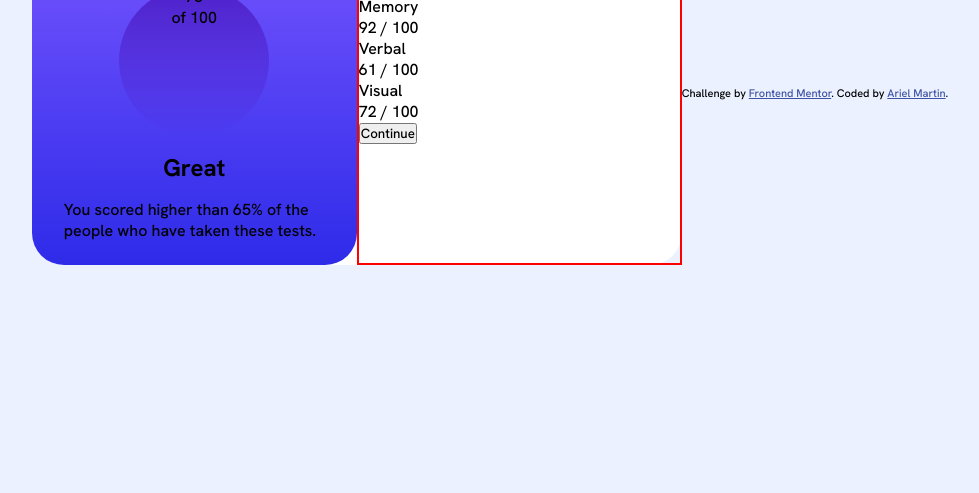
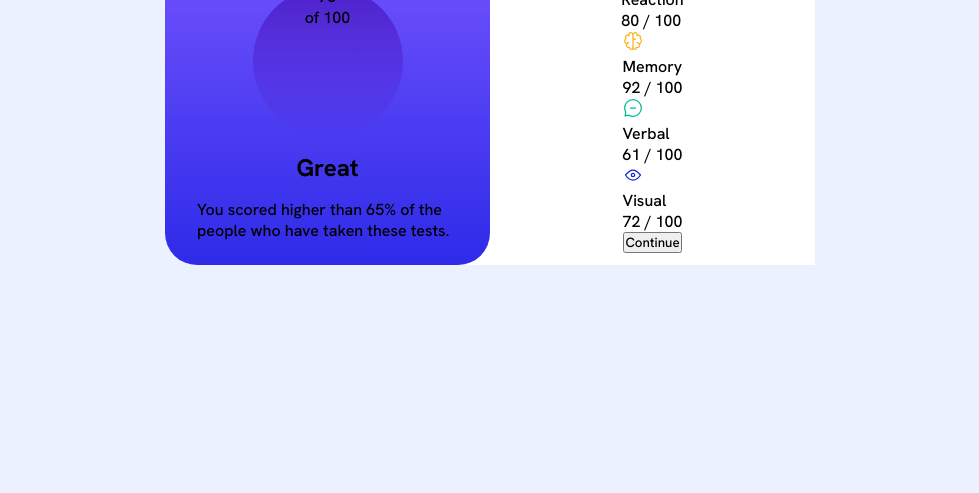
Before and after one commit to arielmartin33/result-summary-component, a plain HTML site: page index.html in a window 1280 px wide. Shown: the part 307-800 px from the top of the page, without its empty margins (150-1129 px from the left). Drawn offline with Linux system fonts and the light colour scheme.

Commit message:
agrego estilos

```diff
--- a/css/styless.css
+++ b/css/styles.css
@@ -74,6 +74,11 @@ main{
 }
 
 .summary{
-    border: 2px red solid;
     width: 50%;
+    display: flex;
+    flex-direction: column;
+    justify-content: center;
+    align-items: center;
+    background-color: #ffffff;
+
 }
--- a/index.html
+++ b/index.html
@@ -4,7 +4,7 @@
     <meta charset="UTF-8" />
     <meta name="viewport" content="width=device-width, initial-scale=1.0" />
     <!-- displays site properly based on user's device -->
-    <link rel="stylesheet" href="./css/styless.css">
+    <link rel="stylesheet" href="./css/styles.css">
 
     <link
       rel="icon"
@@ -43,31 +43,35 @@
       <article class="summary">
         <h1 class="title">Summary</h1>
         <div class="reaction">
+          <img src="./assets/images/icon-reaction.svg" alt="reaction">
           <p>Reaction</p>
           <p>80 / 100</p>
         </div>
         <div class="memory">
+          <img src="./assets/images/icon-memory.svg" alt="memory">
           <p>Memory</p>
           <p>92 / 100</p>
         </div>
         <div class="verbal">
+          <img src="./assets/images/icon-verbal.svg" alt="verbal">
           <p>Verbal</p>
           <p>61 / 100</p>
         </div>
         <div class="visual">
+          <img src="./assets/images/icon-visual.svg" alt="visual">
           <p>Visual</p>
           <p>72 / 100</p>
         </div>
         <button class="btn-continue">Continue</button>
       </article>
     </main>
-    <footer>
+    <!-- <footer>
       <div class="attribution">
         Challenge by
         <a href="https://www.frontendmentor.io?ref=challenge" target="_blank"
           >Frontend Mentor</a
         >. Coded by <a href="#">Ariel Martin</a>.
       </div>
-    </footer>
+    </footer> -->
   </body>
 </html>
```
